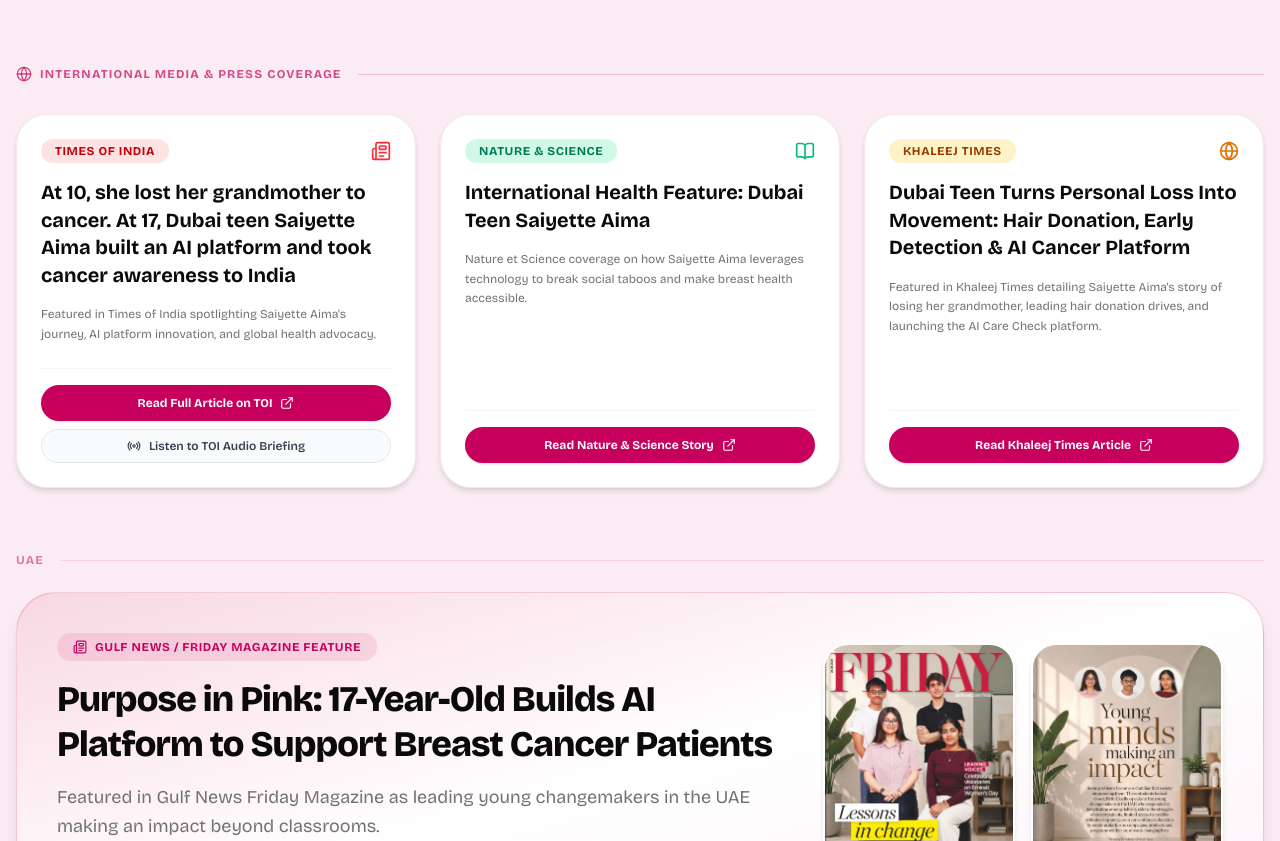
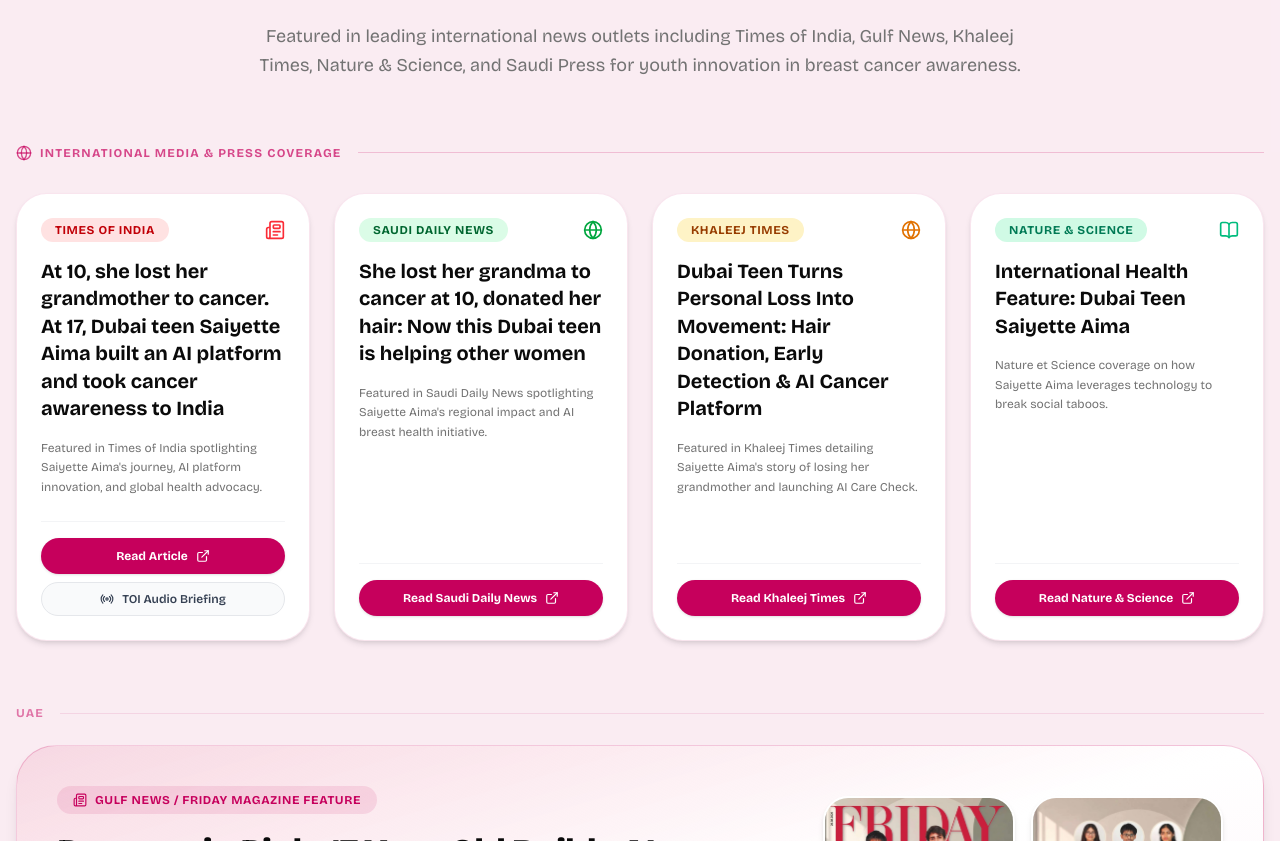
Before and after one commit to theuni2/saiyette_website-main, a Next.js app: page / in a window 1280 px wide. Shown: the part 2643-3484 px from the top of the page. Built offline with nearby package versions, Linux system fonts and the light colour scheme.

Commit message:
intro content updated

```diff
--- a/components/intro.tsx
+++ b/components/intro.tsx
@@ -153,7 +153,9 @@
                 <span className="text-primary">One Step at a Time.</span>
                 <br />
                 <span className="text-2xl md:text-3xl font-normal text-muted-foreground mt-4 block leading-tight">
-                  Founded by Dubai teenager Saiyette Aima to empower women through AI self-examination guidance & early detection.
+                  {/* Founded by Dubai teenager Saiyette Aima to empower women through AI self-examination guidance & early detection. */}
+                  Pink for Purpose is a youth-led cancer awareness initiative founded by Dubai student Saiyette Aima, focused on education, early detection, community outreach and access to screening.
+
                 </span>
               </motion.h2>
 
@@ -163,7 +165,8 @@
                 transition={{ duration: 0.5, delay: 0.2 }}
                 className="text-lg text-muted-foreground leading-relaxed max-w-xl"
               >
-                After losing her grandmother to breast cancer at age 10, Saiyette Aima launched Pink For Purpose and created Care Check to break taboos, promote early screening, and support patients across the UAE, India, Saudi Arabia, and globally.
+                {/* After losing her grandmother to breast cancer at age 10, Saiyette Aima launched Pink For Purpose and created Care Check to break taboos, promote early screening, and support patients across the UAE, India, Saudi Arabia, and globally. */}
+                Inspired by the loss of her grandmother to cancer, Saiyette began Pink for Purpose with a belief that awareness matters most when it leads to action. From conversations with doctors and cancer-awareness campaigns to fundraising, community screening camps and CareCheck, Pink for Purpose works to make early detection more understood, accessible and actionable.
               </motion.p>
             </div>
 
--- a/components/recognition.tsx
+++ b/components/recognition.tsx
@@ -648,7 +648,7 @@
             <div className="h-px flex-1 bg-primary/20" />
           </div>
 
-          <div className="grid grid-cols-1 md:grid-cols-2 lg:grid-cols-3 gap-6">
+          <div className="grid grid-cols-1 md:grid-cols-2 lg:grid-cols-4 gap-6">
             {/* Times of India Feature */}
             <motion.div
               initial={{ opacity: 0, y: 20 }}
@@ -678,7 +678,7 @@
                   rel="noopener noreferrer"
                   className="w-full flex items-center justify-center gap-2 py-2.5 px-4 rounded-xl bg-primary text-white text-xs font-bold hover:bg-primary/90 transition-all shadow-sm"
                 >
-                  <span>Read Full Article on TOI</span>
+                  <span>Read Article</span>
                   <ExternalLink size={14} />
                 </a>
 
@@ -689,12 +689,12 @@
                   className="w-full flex items-center justify-center gap-2 py-2 px-4 rounded-xl bg-gray-50 text-gray-700 hover:text-primary text-xs font-semibold transition-all border border-gray-200"
                 >
                   <Radio size={14} />
-                  <span>Listen to TOI Audio Briefing</span>
+                  <span>TOI Audio Briefing</span>
                 </a>
               </div>
             </motion.div>
 
-            {/* Nature et Science Feature */}
+            {/* Saudi Daily News Feature */}
             <motion.div
               initial={{ opacity: 0, y: 20 }}
               whileInView={{ opacity: 1, y: 0 }}
@@ -704,27 +704,27 @@
             >
               <div className="space-y-4">
                 <div className="flex items-center justify-between">
-                  <span className="px-3.5 py-1 rounded-full bg-emerald-100 text-emerald-700 font-bold text-xs uppercase tracking-wider">
-                    Nature & Science
+                  <span className="px-3.5 py-1 rounded-full bg-green-100 text-green-800 font-bold text-xs uppercase tracking-wider">
+                    Saudi Daily News
                   </span>
-                  <BookOpen className="text-emerald-500" size={20} />
+                  <Globe className="text-green-600" size={20} />
                 </div>
                 <h4 className="text-xl font-bold text-foreground group-hover:text-primary transition-colors leading-snug">
-                  International Health Feature: Dubai Teen Saiyette Aima
+                  She lost her grandma to cancer at 10, donated her hair: Now this Dubai teen is helping other women
                 </h4>
                 <p className="text-xs text-muted-foreground leading-relaxed">
-                  Nature et Science coverage on how Saiyette Aima leverages technology to break social taboos and make breast health accessible.
+                  Featured in Saudi Daily News spotlighting Saiyette Aima&apos;s regional impact and AI breast health initiative.
                 </p>
               </div>
 
               <div className="mt-6 pt-4 border-t border-gray-100">
                 <a
-                  href="https://www.natureetscience.com/health/general/at-10-she-lost-her-grandmother-to-breast-cancer-at-17-dubai-teen-saiyette-aima-built-an-ai-platform-and-took-cancer-awareness-to-india/ar-AA2bPdwf"
+                  href="https://saudidaily.news/she-lost-her-grandma-to-cancer-at-10-donated-her-hair-now-this-dubai-teen-is-helping-other-women/"
                   target="_blank"
                   rel="noopener noreferrer"
                   className="w-full flex items-center justify-center gap-2 py-2.5 px-4 rounded-xl bg-primary text-white text-xs font-bold hover:bg-primary/90 transition-all shadow-sm"
                 >
-                  <span>Read Nature & Science Story</span>
+                  <span>Read Saudi Daily News</span>
                   <ExternalLink size={14} />
                 </a>
               </div>
@@ -749,7 +749,7 @@
                   Dubai Teen Turns Personal Loss Into Movement: Hair Donation, Early Detection & AI Cancer Platform
                 </h4>
                 <p className="text-xs text-muted-foreground leading-relaxed">
-                  Featured in Khaleej Times detailing Saiyette Aima&apos;s story of losing her grandmother, leading hair donation drives, and launching the AI Care Check platform.
+                  Featured in Khaleej Times detailing Saiyette Aima&apos;s story of losing her grandmother and launching AI Care Check.
                 </p>
               </div>
 
@@ -760,7 +760,43 @@
                   rel="noopener noreferrer"
                   className="w-full flex items-center justify-center gap-2 py-2.5 px-4 rounded-xl bg-primary text-white text-xs font-bold hover:bg-primary/90 transition-all shadow-sm"
                 >
-                  <span>Read Khaleej Times Article</span>
+                  <span>Read Khaleej Times</span>
+                  <ExternalLink size={14} />
+                </a>
+              </div>
+            </motion.div>
+
+            {/* Nature et Science Feature */}
+            <motion.div
+              initial={{ opacity: 0, y: 20 }}
+              whileInView={{ opacity: 1, y: 0 }}
+              viewport={{ once: true }}
+              transition={{ delay: 0.3 }}
+              className="bg-white rounded-3xl p-6 border border-primary/10 shadow-md flex flex-col justify-between hover:border-primary/30 transition-all hover:shadow-xl group"
+            >
+              <div className="space-y-4">
+                <div className="flex items-center justify-between">
+                  <span className="px-3.5 py-1 rounded-full bg-emerald-100 text-emerald-700 font-bold text-xs uppercase tracking-wider">
+                    Nature & Science
+                  </span>
+                  <BookOpen className="text-emerald-500" size={20} />
+                </div>
+                <h4 className="text-xl font-bold text-foreground group-hover:text-primary transition-colors leading-snug">
+                  International Health Feature: Dubai Teen Saiyette Aima
+                </h4>
+                <p className="text-xs text-muted-foreground leading-relaxed">
+                  Nature et Science coverage on how Saiyette Aima leverages technology to break social taboos.
+                </p>
+              </div>
+
+              <div className="mt-6 pt-4 border-t border-gray-100">
+                <a
+                  href="https://www.natureetscience.com/health/general/at-10-she-lost-her-grandmother-to-breast-cancer-at-17-dubai-teen-saiyette-aima-built-an-ai-platform-and-took-cancer-awareness-to-india/ar-AA2bPdwf"
+                  target="_blank"
+                  rel="noopener noreferrer"
+                  className="w-full flex items-center justify-center gap-2 py-2.5 px-4 rounded-xl bg-primary text-white text-xs font-bold hover:bg-primary/90 transition-all shadow-sm"
+                >
+                  <span>Read Nature & Science</span>
                   <ExternalLink size={14} />
                 </a>
               </div>
```
